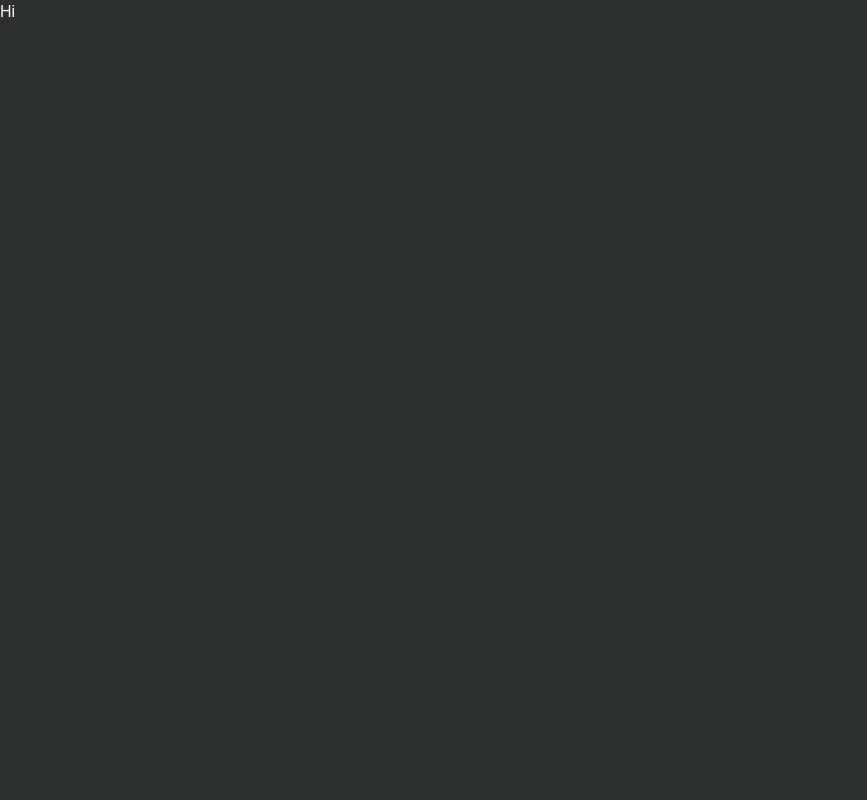
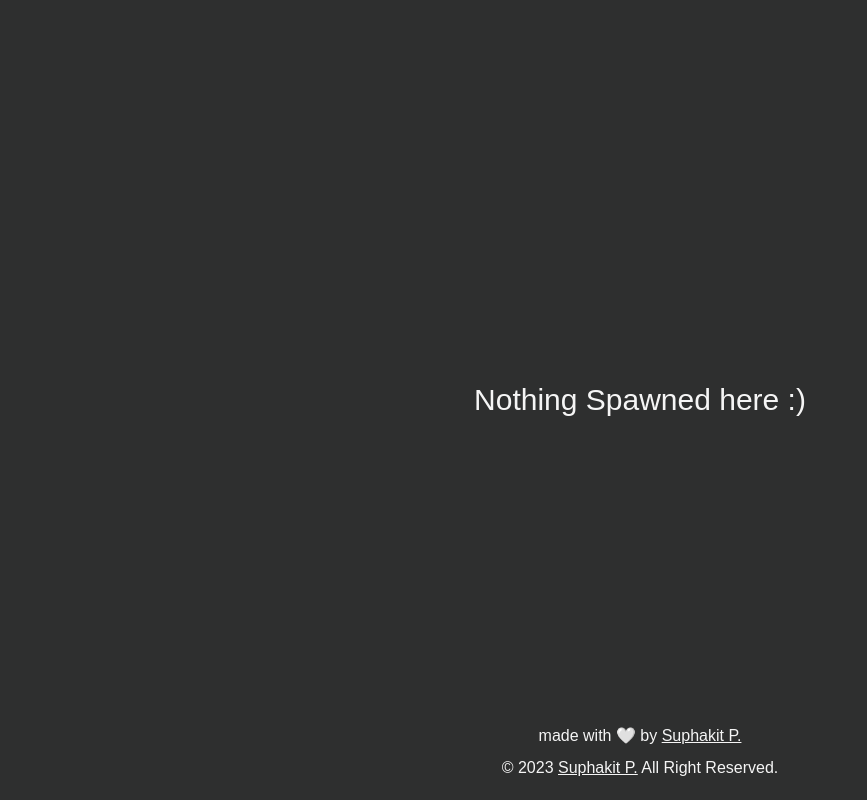
Before and after one commit to JentaJuice/temp-tree, a React (Vite) app: page / in a window 1280 px wide. Shown: the whole page, without its empty margins (0-867 px from the left). Built offline with nearby package versions, Linux system fonts and the light colour scheme; a web font is replaced by a local one.

Commit message:
chore<page>: setting up index page

```diff
--- /dev/null
+++ b/src/constants/tailwind.class.ts
@@ -0,0 +1,19 @@
+const className = {
+  CONTAINER: 'container mx-auto min-h-screen',
+  HEADER_BOX:
+    'w-full h-screen !bg-center !bg-no-repeat !bg-cover',
+  LINK: 'underline duration-300 hover:opacity-60 hover:no-underline',
+  HOVER_SCALE: 'duration-300 hover:scale-85 hover:opacity-60',
+  BUTTON:
+    'p-4 rounded-[1rem] w-auto duration-300 hover:scale-85 hover:opacity-60',
+  HEADING: {
+    XXXL: 'text-3xl py-8',
+    XXL: 'text-2xl py-6',
+    XL: 'text-xl py-4',
+    L: 'text-l py-2',
+  },
+  MIDDLE_FLEX: 'flex flex-col items-center justify-center text-center',
+  BG_CENTER: '!bg-center !bg-cover !bg-no-repeat'
+}
+
+export default className
--- a/src/pages/home/index.tsx
+++ b/src/pages/home/index.tsx
@@ -1,9 +1,13 @@
+import Footer from "../../components/footer"
+import className from "../../constants/tailwind.class"
+
 const Home = () => {
   return (
-    <div>
-      <h1>
-        Hi
+    <div className="w-full h-screen flex flex-row justify-center items-center text-center">
+      <h1 className={`${className.HEADING.XXXL}`}>
+        Nothing Spawned here :)
       </h1>
+      <Footer />
     </div>
   )
 }
```
